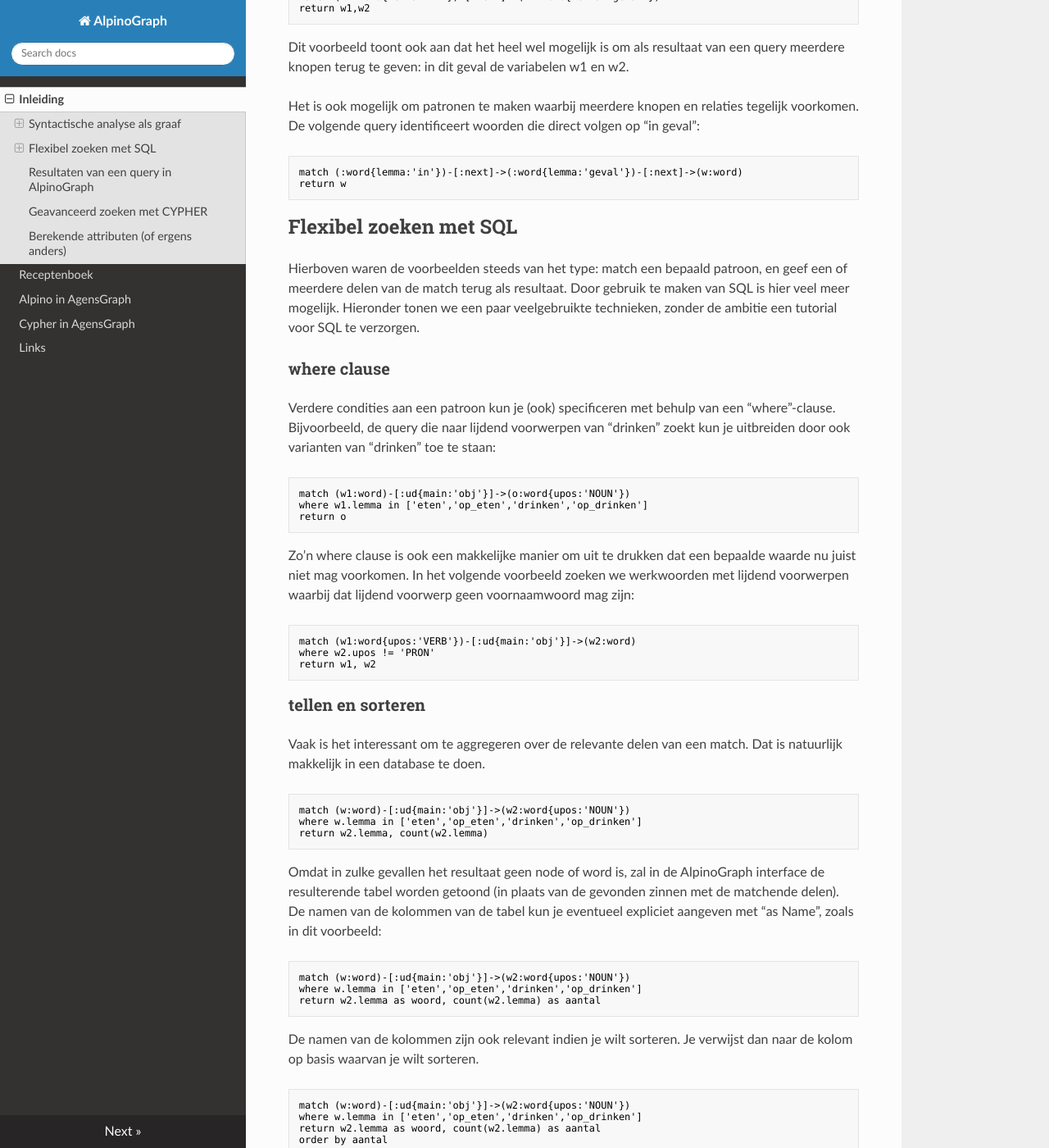
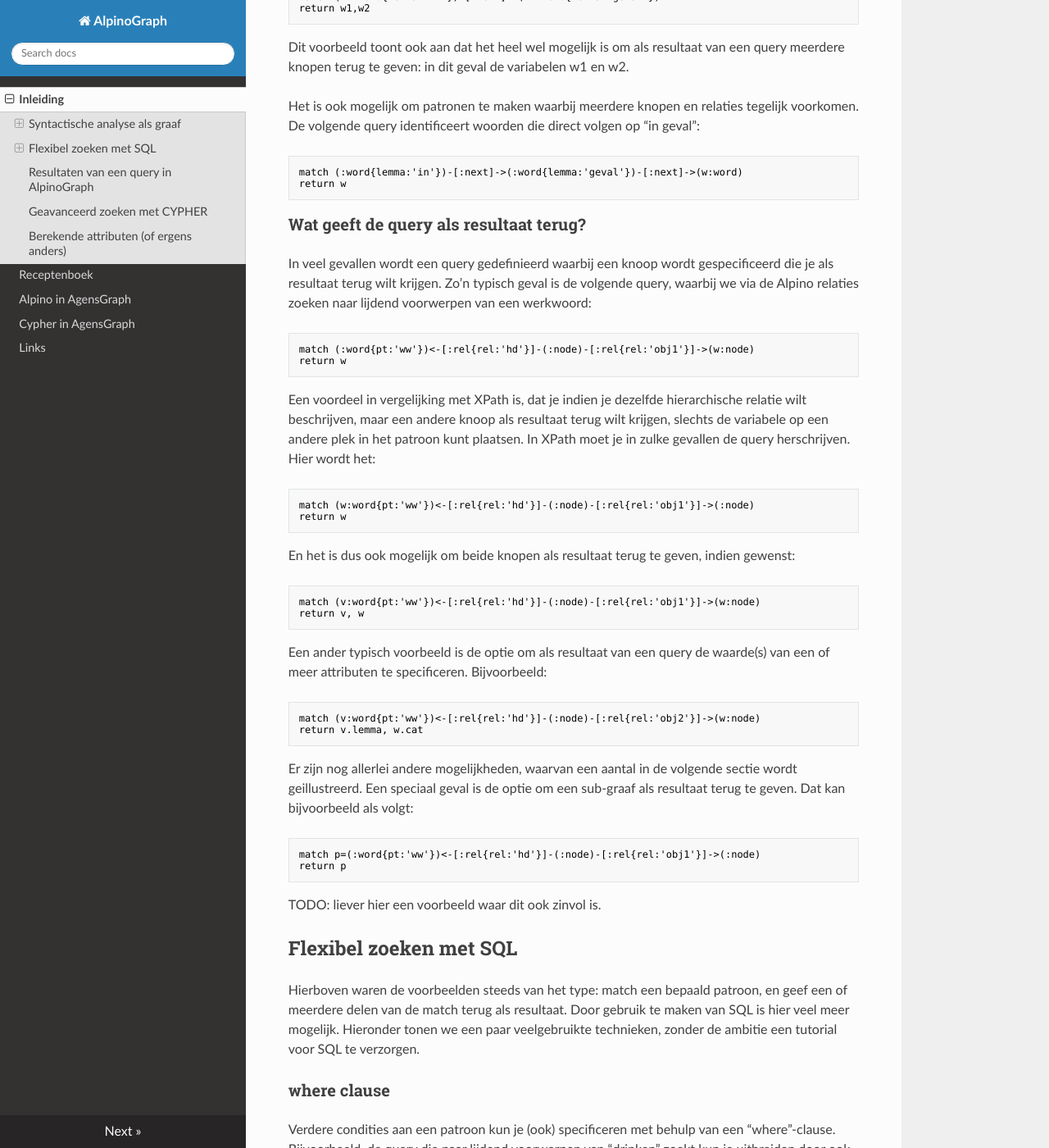
Before and after one commit to rug-compling/alpinograph-docs, an MkDocs documentation site: the page built from docs/index.md, in a window 1280 px wide and 1400 px high, scrolled down 3046 px. Shown: the whole window at 82% size. Built offline with MkDocs 1.6.1, drawn with Linux system fonts in a browser that asks for light colours; nearby versions of some CDN libraries; some of the changed text lies outside the part shown.

Commit message:
Update index.md

````diff
--- a/docs/index.md
+++ b/docs/index.md
@@ -119,6 +119,46 @@ match (:word{lemma:'in'})-[:next]->(:word{lemma:'geval'})-[:next]->(w:word)
 return w
 ```
 
+### Wat geeft de query als resultaat terug?
+
+In veel gevallen wordt een query gedefinieerd waarbij een knoop wordt gespecificeerd die je als resultaat terug wilt krijgen.  Zo'n typisch geval is de volgende query, waarbij we via de Alpino relaties zoeken naar lijdend voorwerpen van een werkwoord:
+
+```text
+match (:word{pt:'ww'})<-[:rel{rel:'hd'}]-(:node)-[:rel{rel:'obj1'}]->(w:node)
+return w
+```
+
+Een voordeel in vergelijking met XPath is, dat je indien je dezelfde hierarchische relatie wilt beschrijven, maar een andere knoop als resultaat terug wilt krijgen, slechts de variabele op een andere plek in het patroon kunt plaatsen. In XPath moet je in zulke gevallen de query herschrijven. Hier wordt het:
+
+```text
+match (w:word{pt:'ww'})<-[:rel{rel:'hd'}]-(:node)-[:rel{rel:'obj1'}]->(:node)
+return w
+```
+
+En het is dus ook mogelijk om beide knopen als resultaat terug te geven, indien gewenst:
+
+```text
+match (v:word{pt:'ww'})<-[:rel{rel:'hd'}]-(:node)-[:rel{rel:'obj1'}]->(w:node)
+return v, w
+```
+
+Een ander typisch voorbeeld is de optie om als resultaat van een query de waarde(s) van een of meer attributen te specificeren. Bijvoorbeeld:
+
+```text
+match (v:word{pt:'ww'})<-[:rel{rel:'hd'}]-(:node)-[:rel{rel:'obj2'}]->(w:node)
+return v.lemma, w.cat
+```
+
+Er zijn nog allerlei andere mogelijkheden, waarvan een aantal in de volgende sectie wordt geillustreerd. Een speciaal geval is de optie om een sub-graaf als resultaat terug te geven. Dat kan bijvoorbeeld als volgt:
+
+```text
+match p=(:word{pt:'ww'})<-[:rel{rel:'hd'}]-(:node)-[:rel{rel:'obj1'}]->(:node)
+return p
+```
+
+TODO: liever hier een voorbeeld waar dit ook zinvol is.
+
+
 ## Flexibel zoeken met SQL
 
 Hierboven waren de voorbeelden steeds van het type: match een bepaald patroon, en geef een of meerdere delen van de match terug als resultaat. Door gebruik te maken van SQL is hier veel meer mogelijk. Hieronder tonen we een paar veelgebruikte technieken, zonder de ambitie een tutorial voor SQL te verzorgen.
@@ -194,7 +234,7 @@ order by aantal desc, woord
 
 ## Resultaten van een query in AlpinoGraph
 
-In het algemeen levert elke query een tabel op. Maar AlpinoGraph behandelt niet elke tabel op dezelfde wijze. In de gevallen waarbij de query een knoop in de graaf oplevert, kiest AlpinoGraph ervoor om de zin die hoort bij die knoop als resultaat te presenteren. Als je vervolgens op een zin klikt krijg je de visualizatie van de graaf te zien, in meerdere varianten.
+In het algemeen levert elke query een tabel op. Maar AlpinoGraph behandelt niet elke tabel op dezelfde wijze. In de gevallen waarbij de query een knoop in de graaf of een deelgraaf oplevert, kiest AlpinoGraph ervoor om de zin die hoort bij die knoop of deelgraaf als resultaat te presenteren. Als je vervolgens op een zin klikt krijg je de visualizatie van de graaf te zien, in meerdere varianten.
 
 Indien gewenst kun je alsnog de resultaten in tabelvorm bekijken door op de betreffende button te klikken. Twee andere opties zijn "woorden" en "lemma's". In die laatste gevallen wordt per hit de woordgroep (in woorden dan wel in lemma's) opgehaald die door de matchende knoop wordt gedomineerd. Van al die woordgroepen wordt vervolgens een frequentieoverzicht gemaakt.
 
@@ -242,6 +282,8 @@ return w2
 
 Je ziet dat dan in het frequentieoverzicht van de woorden of de lemma's met "..." de gaten in de woordgroepen worden aangegeven.
 
+In het receptenboek wordt uitgelegd hoe je queries kunt formuleren die op vergelijkbare wijze aggregeren over de waardes van attributen indien het andere attributen betreft dan "word" of "lemma".
+
 ## Geavanceerd zoeken met CYPHER
 
 - 0..1*
````
